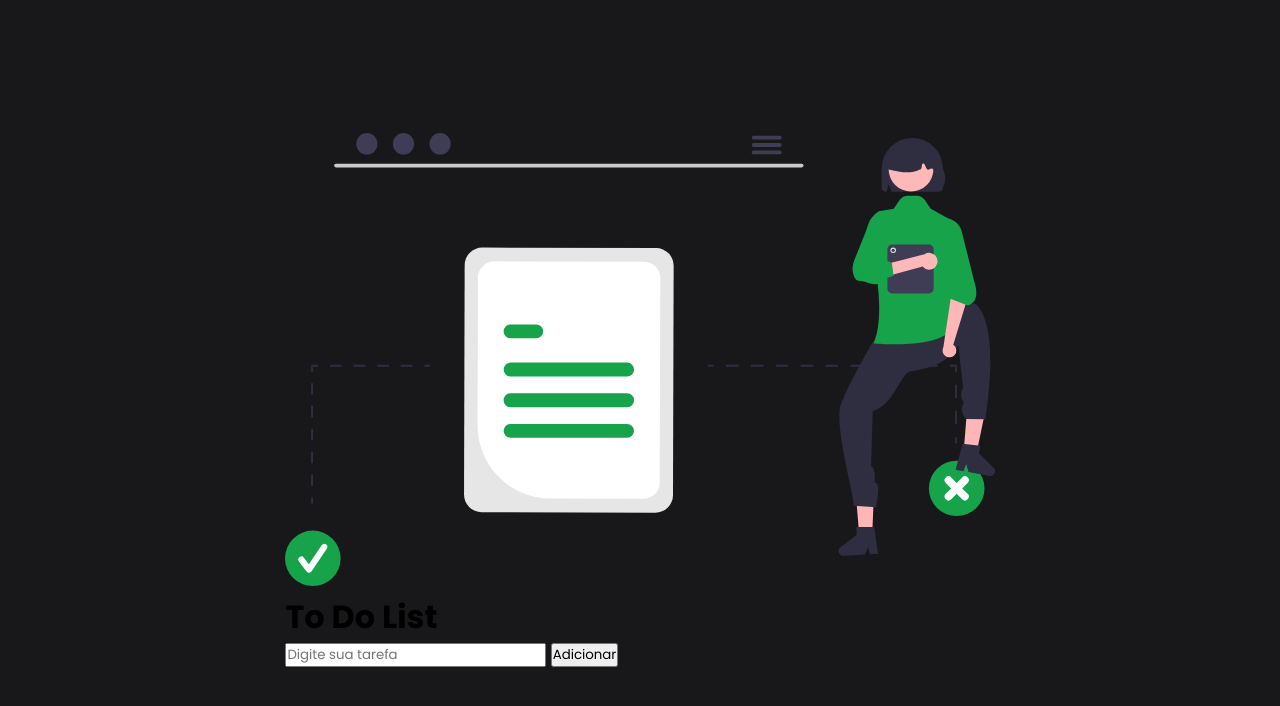
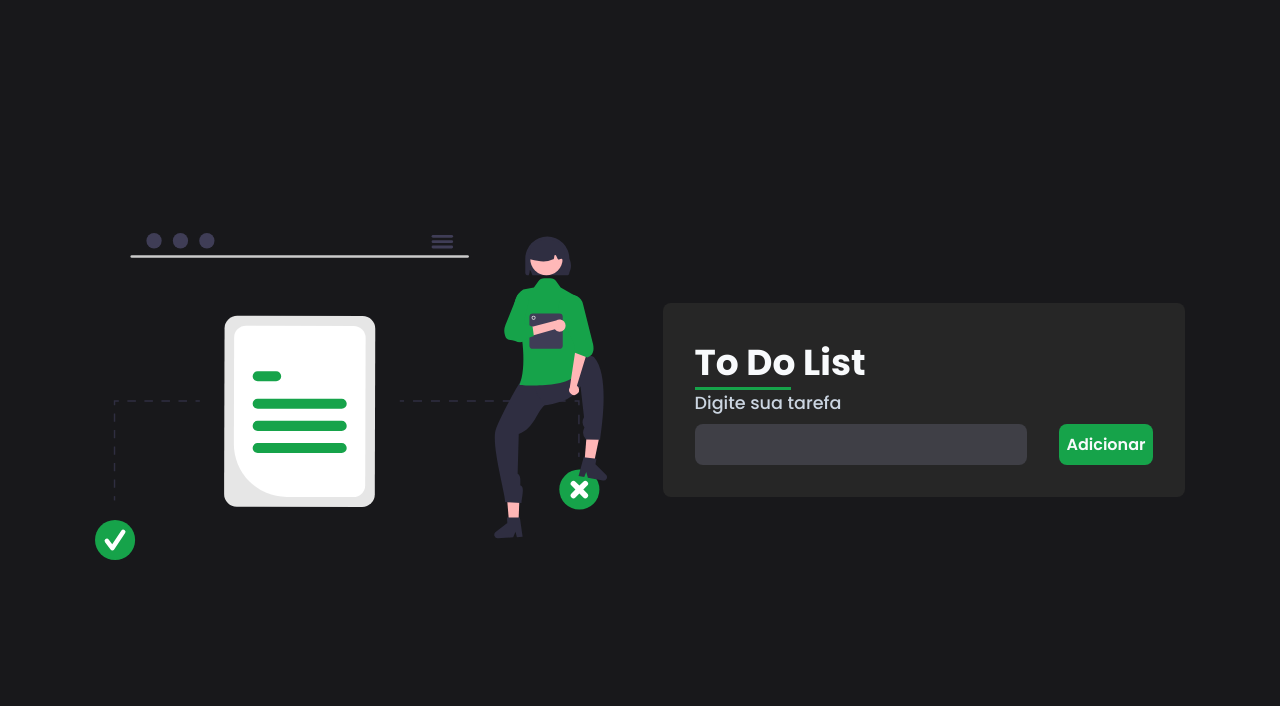
Before and after one commit to LorranFranklin/Jquery-To-Do-List, a plain HTML site: page index.html in a window 1280 px wide. Drawn offline with nearby package versions, Linux system fonts and the light colour scheme.

Commit message:
add style ao html

```diff
--- a/index.html
+++ b/index.html
@@ -19,11 +19,25 @@
       </div>
 
       <div class="to-do-list">
-        <h1 class="title">To Do List</h1>
-        <input class="input-task" type="text" placeholder="Digite sua tarefa" />
-        <button class="button-add-task">Adicionar</button>
+        <form id="form">
+          <h1 class="title">To Do List</h1>
+          <div class="input-box">
+            <label for="input-task">Digite sua tarefa</label>
+
+            <div class="input-container">
+              <div class="input-field">
+                <input class="input-task" type="text" />
+              </div>
+
+              <div class="button-box">
+                <button class="button-add-task">Adicionar</button>
+              </div>
+            </div>
+          </div>
+
+          <ul class="list-task"></ul>
+        </form>
       </div>
-      <ul class="list-task"></ul>
     </div>
 
     <script src="https://code.jquery.com/jquery-3.7.1.js"></script>
--- a/style.css
+++ b/style.css
@@ -13,3 +13,85 @@ body {
   min-height: 100vh;
   background: #18181b;
 }
+
+.container {
+  display: flex;
+  align-items: center;
+  gap: 3.5rem;
+}
+
+.img img {
+  width: 32rem;
+}
+
+.to-do-list {
+  display: flex;
+  flex-direction: column;
+  gap: 2rem;
+  padding: 2rem;
+  color: #f8fafc;
+  background-color: #262626;
+  border-radius: 0.5rem;
+}
+
+.form {
+  display: flex;
+  flex-direction: column;
+  gap: 2rem;
+}
+
+.title {
+  font-size: 2.25rem;
+  position: relative;
+}
+
+.title::after {
+  content: "";
+  position: absolute;
+  width: 6rem;
+  height: 3px;
+  background-color: #16a34a;
+  bottom: 0;
+  left: 0;
+  border: 3px;
+}
+
+.input-box label {
+  font-size: 1.1rem;
+  color: #cbd5e1;
+  font-weight: 500;
+}
+
+.input-container {
+  display: flex;
+  align-items: center;
+  gap: 2rem;
+  margin-top: 8px;
+}
+
+.input-field {
+  background-color: #3f3f46;
+  border-radius: 8px;
+}
+
+.input-field input {
+  background-color: transparent;
+  border: none;
+  outline: none;
+  color: #f8fafc;
+  font-size: 1rem;
+  padding:0.5rem;
+  gap: 1rem;
+}
+
+.button-add-task {
+  background-color: #16a34a;
+  border: none;
+  outline: none;
+  padding: 0.5rem;
+  color: #f8fafc;
+  font-size: 1rem;
+  font-weight: 600;
+  border-radius: 8px;
+  cursor: pointer;
+}
```
